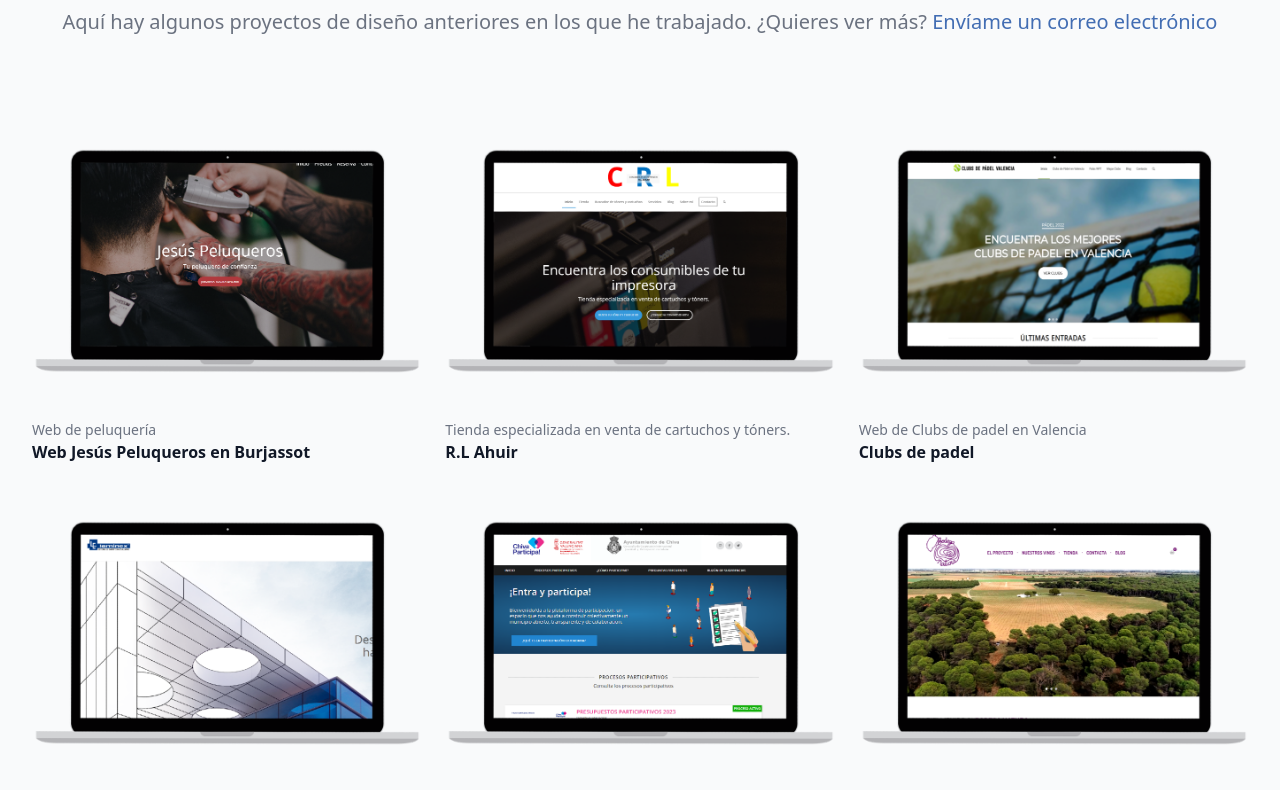
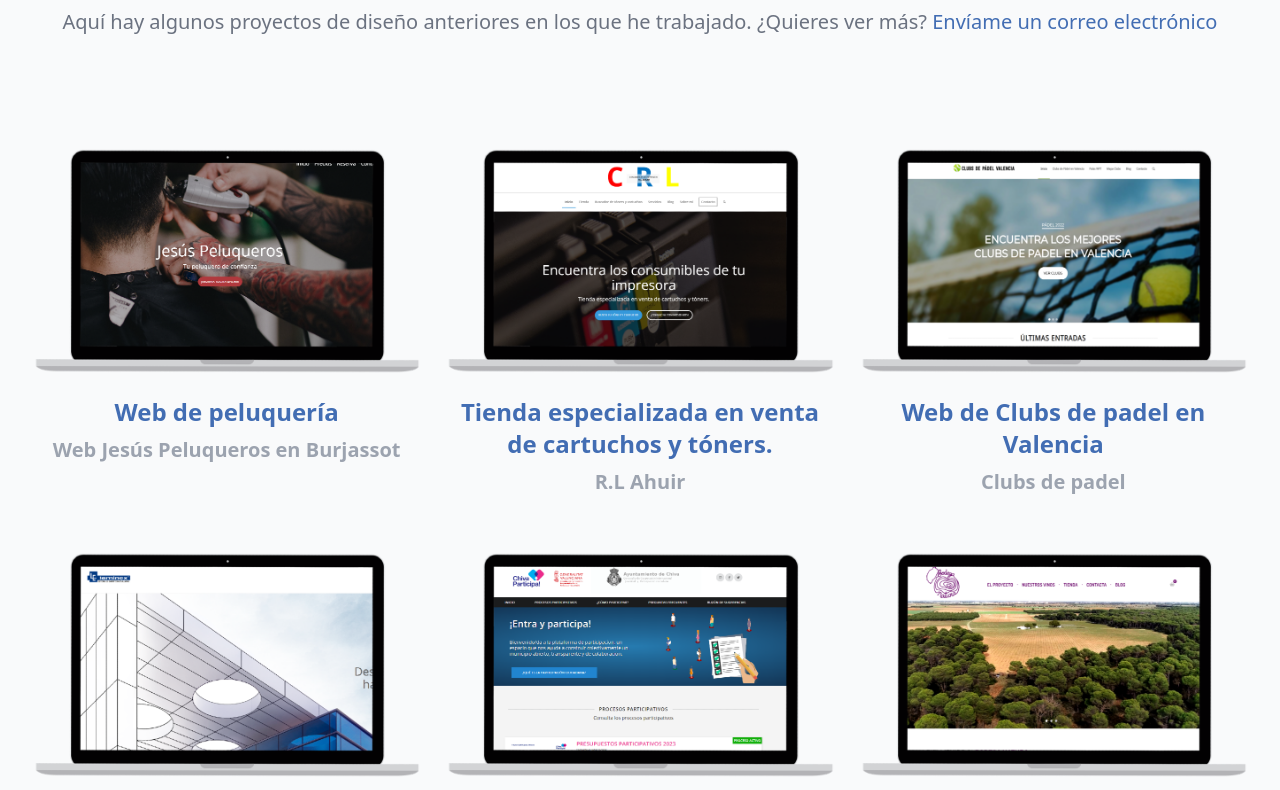
Before and after one commit to JoseOrdaz/portfolio, a React (Vite) app: page / in a window 1280 px wide. Shown: the part 2290-3080 px from the top of the page. Built offline with nearby package versions, Linux system fonts and the light colour scheme.

Commit message:
ajustar texto y html trabajos

```diff
--- a/src/components/myworks.jsx
+++ b/src/components/myworks.jsx
@@ -56,19 +56,20 @@ const callouts = [
               {callouts.map((callout) => (
                 <div key={callout.name} className="group relative py-6">
                   <div className="relative w-full h-80 rounded-lg overflow-hidden group-hover:opacity-75 sm:aspect-w-2 sm:aspect-h-1 sm:h-64 lg:aspect-w-1 lg:aspect-h-1">
+                  <a target="_blank" className="cursor-pointer" href={callout.href}>
                     <img
                       src={callout.imageSrc}
                       alt={callout.imageAlt}
-                      className="w-full object-center"
+                      className="w-full cursor-pointer object-center"
                     />
+                    </a>
                   </div>
-                  <h3 className="mt-6 text-sm text-gray-500">
-                    <a target="_blank" href={callout.href}>
-                      <span className="absolute inset-0" />
+                  <h1 className="text-2xl mb-2 text-center font-semibold text-[#426db3]">
+                    <a target="_blank" className="cursor-pointer" href={callout.href}>
                       {callout.name}
                     </a>
-                  </h3>
-                  <p className="text-base font-semibold text-gray-900">{callout.description}</p>
+                  </h1>
+                  <p className="text-center text-xl font-semibold text-gray-400">{callout.description}</p>
                 </div>
               ))}
             </div>
--- a/src/paginas/blog.jsx
+++ b/src/paginas/blog.jsx
@@ -1,6 +1,7 @@
 import { useEffect, useState } from "react";
 import Spinner from "../components/spinner";
 import { Link } from 'react-router-dom';
+
 
 export const Blog = () => {
     const [entradas, setEntradas] = useState([]);
@@ -12,6 +13,7 @@ export const Blog = () => {
         const data = await response.json()
         setEntradas(data);
         setIsLoading(false);
+
 
       }
 
```
